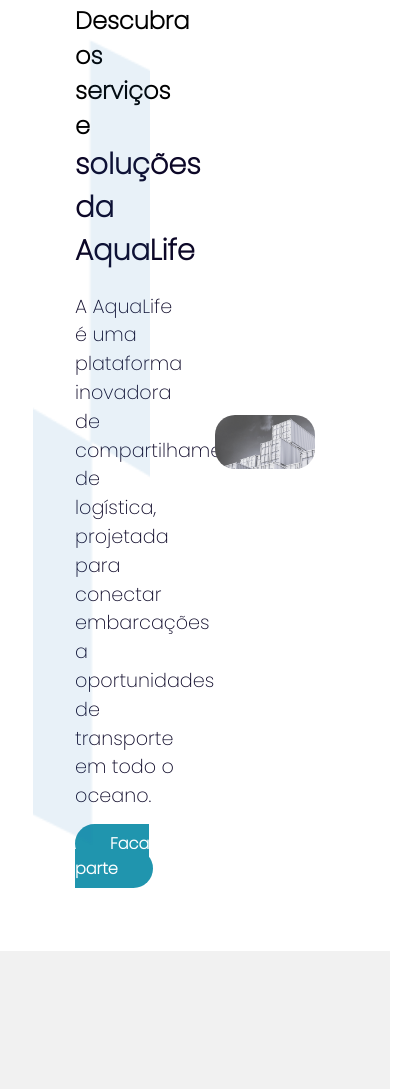
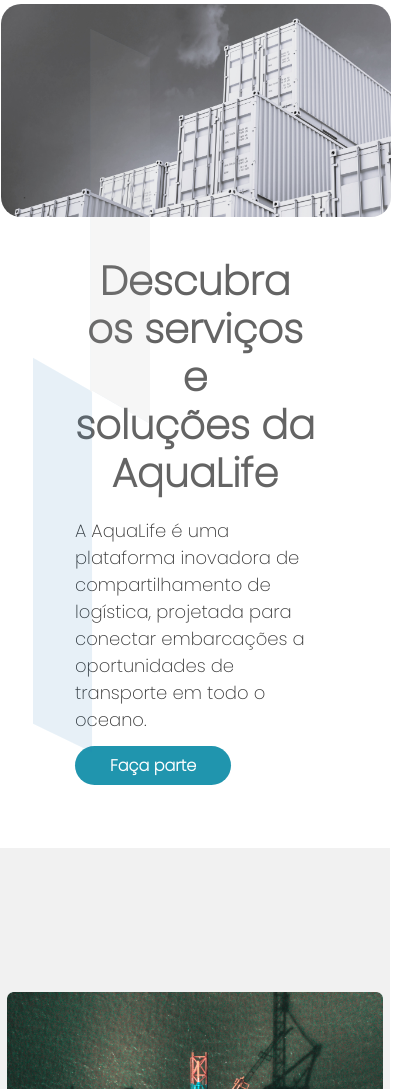
Before and after one commit to leonardokenjiy/AquaLife, a plain HTML site: page aqualife/index.html in a window 390 px wide. Shown: the part 911-2000 px from the top of the page, 411 px wide, since content can reach past the window. Drawn offline with Linux system fonts and the light colour scheme.

Commit message:
att finalização e acessibilidade

```diff
--- a/aqualife/assets/css/styles.css
+++ b/aqualife/assets/css/styles.css
@@ -154,9 +154,16 @@ a:hover {
     color: var (--color-blue);
     line-height: 1.2;
 }
+.sessao2-content h1 {
+    font-size: 2em;
+    font-weight: bold;
+    margin-bottom: 20px;
+    color: var (--color-blue);
+    line-height: 1.2;
+}
 
 .sessao2-content p {
-    font-size: 1.2em;
+    font-size: 1.1em;
     margin-bottom: 20px;
     color: var(--color-blue);
     line-height: 1.5;
@@ -174,10 +181,10 @@ a:hover {
     left: 8.5%;
     width: 30%;
     height: 100%;
-    background-image: url('../images/Logo vetor.png');
+    background-image: url('../images/logo-opaca.svg');
     background-size: cover;
     background-position: center;
-    opacity: 0.10;
+
     z-index: 0;
 }
 
@@ -337,6 +344,56 @@ a:hover {
 }
 
 @media screen and (max-width: 430px){
+    a#botao-cadastre.btn, .btn-login{
+        display:none;
+}
+.hero h1{
+    font-size: 30px;
+}
+.hero h3, p {
+    font-size: 14px;
+}
+.header-page h2{
+    font-size: 20px;
+}
+.hero {
+    padding-left: 20px;
+}
+.sessao2 .container {
+    flex-direction: column;
+}
+
+.sessao2-content {
+    order: 2;
+    width: 100%;
+    max-width: none;
+}
+.sessao2-content h1 {
+    font-size: 2.5em;
+    font-weight: bold;
+    margin-bottom: 20px;
+    color: #646464;
+    text-align: center;
+
+}
+.sessao2-content p {
+    font-size: 18px;
+    margin-bottom: 20px;
+    color: #343434;
+   text-align: left;
+}
+.sessao2-image {
+    order: 1;
+    width: 430px;
+     margin: 1px 0px 0px 1px;
+    overflow: hidden;
+}
+.hero p {
+    font: size 17px;
+}
+a#botao-cadastre.btn {
+    display: none;
+}
     .container-top{
         width: 376px;
         height: auto;
--- a/aqualife/index.html
+++ b/aqualife/index.html
@@ -21,7 +21,7 @@
     <header class="header-page">
         <!-- logo -->
         <h2>
-            <img src="./assets/images/AquaLifeLogo.png" alt="Logo Icon"
+            <img src="./assets/images/AquaLifeLogo.png" alt="Icone da Logo AquaLife"
                 style="width: 34px; height: 30px; vertical-align: middle; margin-right: 10px;">
             AquaLife
         </h2>
@@ -29,7 +29,7 @@
         <!-- menu de navegação -->
         <nav class="header-menu">
             <ol>
-                <li><a href="Botão para login">Login</a></li>
+                <li><a href="Botão para login" class="btn-login">Login</a></li>
                 <li><a href="Botao para cadastro" class="btn" id="botao-cadastre">Cadastre-se</a></li>
             </ol>
         </nav>
@@ -38,8 +38,7 @@
 
     <!------------------ hero ------------------>
     <section class="hero">
-        <h1>Embarque no compartilhamento <p>maritmo de logística</p>
-        </h1>
+        <h1>Embarque no compartilhamento <br>maritmo de logística</h1>
         <h3>Faça parte da transformação do transporte de cargas <p>e encontre o canal certo para uma logística
                 sustentável.</p>
         </h3>
@@ -50,13 +49,16 @@
     <!------------------ sessao2 ------------------>
     <section class="sessao2">
         <div class="container">
-            <div class="sessao2-content">
-                <h1>Descubra os serviços e<p>soluções da AquaLife</p></h1>
-                <p>A AquaLife é uma plataforma inovadora de compartilhamento de logística, projetada para conectar embarcações a oportunidades de transporte em todo o oceano.</p>
-                <a href="#" class="btn" id="faça-parte">Faça parte</a>
-            </div>
             <div class="sessao2-image">
                 <img src="./assets/images/conteiner black.jpg" alt="Serviços e soluções">
+            </div>
+            <div class="sessao2-content">
+                <h1>Descubra os serviços e <br>soluções da AquaLife</h1>
+                <p>
+                    <p>A AquaLife é uma plataforma inovadora de <br> compartilhamento de logística, projetada para <br>
+                        conectar embarcações a oportunidades de <br> transporte em todo o oceano.</p>
+                </p>
+                <a href="#" class="btn" id="faça-parte">Faça parte</a>
             </div>
         </div>
     </section>
@@ -64,7 +66,7 @@
     <!-- inicio da sessão 3 -->
     <section class="sessao3">
         <div class="container-top">
-            <img alt="containers" class="imagem-1" src="./assets/images/container-top.png" />
+            <img alt="containers empilhados" class="imagem-1" src="./assets/images/container-top.png" />
             <div class="container-text">
                 <h2 class="title-3">Nossa missão</h2>
                 <p class="paragraph-3">Nossa missão é otimizar a eficiência logística, reduzir custos e minimizar o
@@ -81,18 +83,18 @@
                     <div class="container-cards-left">
                         <p class="title-card">Fale com nossos especialistas</p>
                         <div class="object-container"> <a class="link-card">Começar</a>
-                            <img class="object-arrow" alt="arrow" src="./assets/images/arrow.png" />
+                            <img class="obj" alt="Seta para a direita em cima do Botao para falar com especialista" src="./assets/images/arrow.png" />
                         </div>
                     </div>
                     <div class="container-cards-right">
                         <p class="title-card">Fale com nossos especialistas</p>
                         <div class="object-container"> <a class="link-card">Começar</a>
-                            <img class="object-arrow" alt="arrow" src="./assets/images/arrow.png" />
+                            <img class="object-arrow" alt="Seta para a direita em cima do Botao para falar com especialistas" src="./assets/images/arrow.png" />
                         </div>
                     </div>
                 </div>
             </div>
-            <img alt="containers" class="imagem-2" src="./assets/images/container-bottom.png" />
+            <img alt="A imagem mostra um homem com capacete em seu trabalho e ao fundo conteineres empilhados" class="imagem-2" src="./assets/images/container-bottom.png" />
         </div>
     </section>
     <!-- fim da sessão 3 -->
```
Also changed, not shown: aqualife/assets/images/logo-opaca.svg (added).
